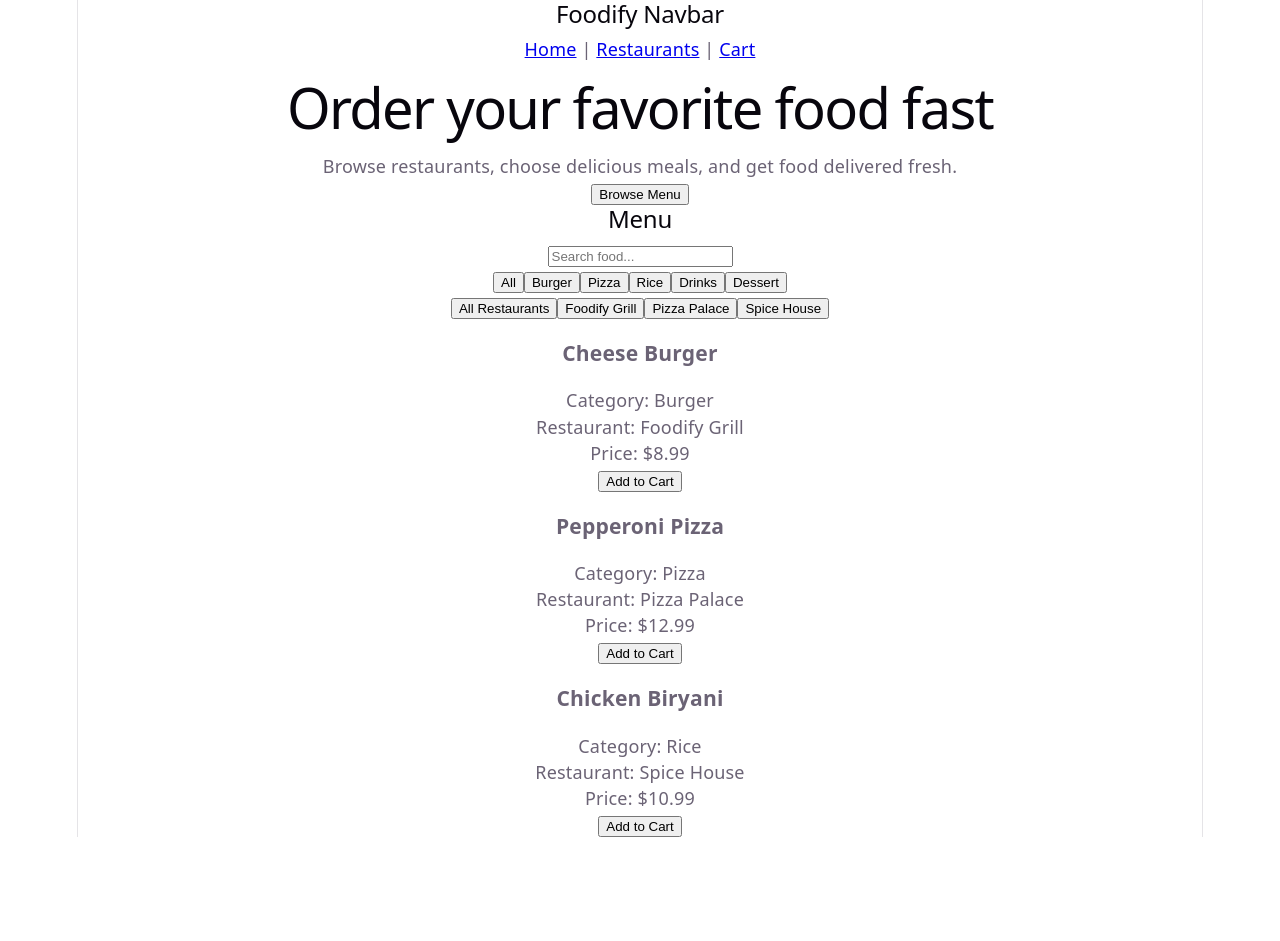
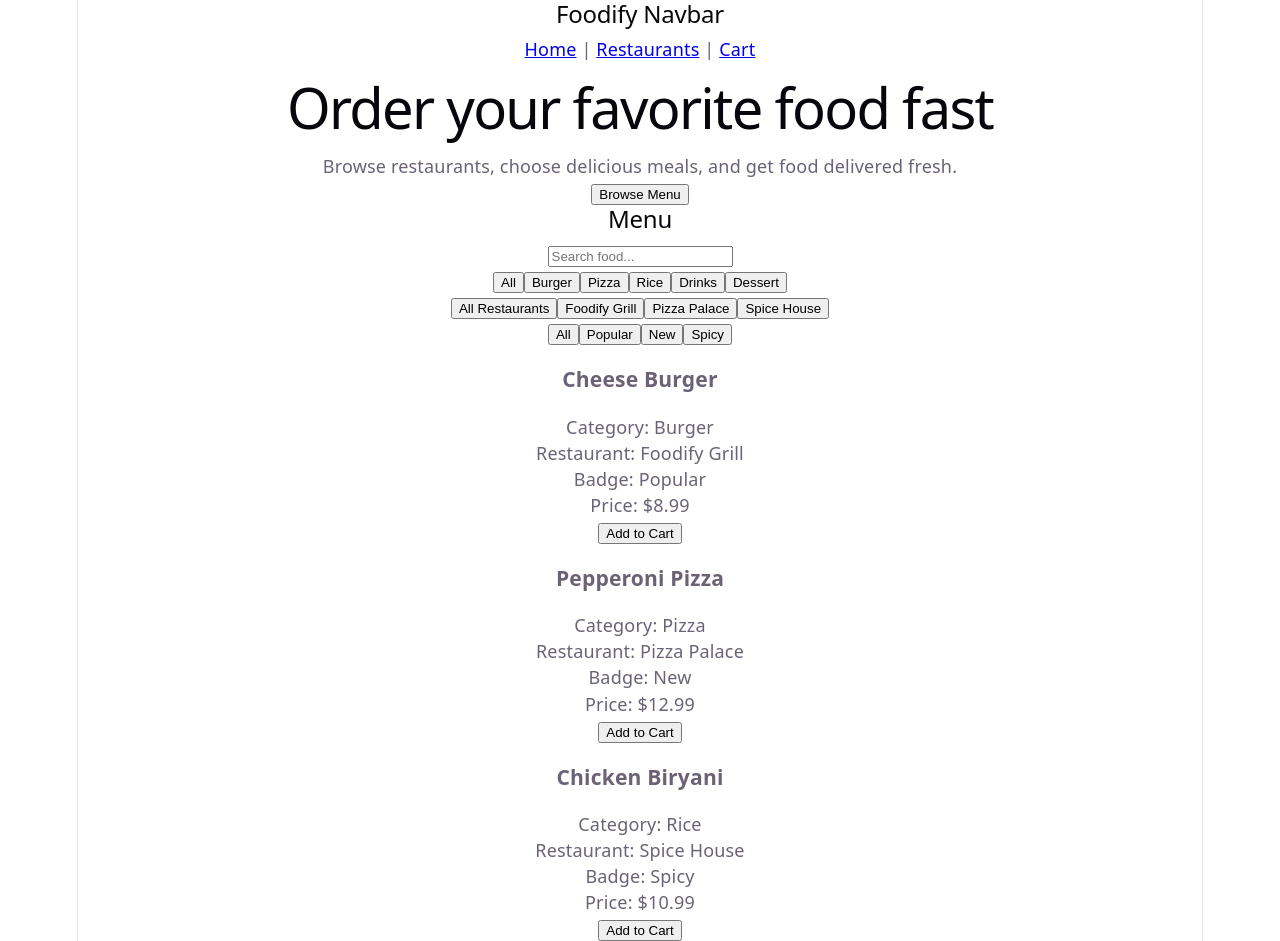
Before and after one commit to Rohit6165/foodify, a React (Vite) app: page / in a window 1280 px wide. Before the commit the page ends 837 px from the top, so only its background shows below. Built offline with nearby package versions, Linux system fonts and the light colour scheme.

Commit message:
Add badge filter

```diff
--- a/src/App.jsx
+++ b/src/App.jsx
@@ -7,19 +7,17 @@ function App() {
   const [searchText, setSearchText] = useState("");
   const [selectedCategory, setSelectedCategory] = useState("All");
   const [selectedRestaurant, setSelectedRestaurant] = useState("All");
+  const [selectedBadge, setSelectedBadge] = useState("All");
+
+  const badges = ["All", "Popular", "New", "Spicy"];
 
   const filteredFoods = foods.filter((food) => {
-    const matchesSearch = food.name
-      .toLowerCase()
-      .includes(searchText.toLowerCase());
+    const matchesSearch = food.name.toLowerCase().includes(searchText.toLowerCase());
+    const matchesCategory = selectedCategory === "All" || food.category === selectedCategory;
+    const matchesRestaurant = selectedRestaurant === "All" || food.restaurant === selectedRestaurant;
+    const matchesBadge = selectedBadge === "All" || food.badge === selectedBadge;
 
-    const matchesCategory =
-      selectedCategory === "All" || food.category === selectedCategory;
-
-    const matchesRestaurant =
-      selectedRestaurant === "All" || food.restaurant === selectedRestaurant;
-
-    return matchesSearch && matchesCategory && matchesRestaurant;
+    return matchesSearch && matchesCategory && matchesRestaurant && matchesBadge;
   });
 
   return (
@@ -54,16 +52,18 @@ function App() {
         </div>
 
         <div>
-          <button onClick={() => setSelectedRestaurant("All")}>
-            All Restaurants
-          </button>
+          <button onClick={() => setSelectedRestaurant("All")}>All Restaurants</button>
+          {restaurants.map((restaurant) => (
+            <button key={restaurant.id} onClick={() => setSelectedRestaurant(restaurant.name)}>
+              {restaurant.name}
+            </button>
+          ))}
+        </div>
 
-          {restaurants.map((restaurant) => (
-            <button
-              key={restaurant.id}
-              onClick={() => setSelectedRestaurant(restaurant.name)}
-            >
-              {restaurant.name}
+        <div>
+          {badges.map((badge) => (
+            <button key={badge} onClick={() => setSelectedBadge(badge)}>
+              {badge}
             </button>
           ))}
         </div>
@@ -73,6 +73,7 @@ function App() {
             <h3>{food.name}</h3>
             <p>Category: {food.category}</p>
             <p>Restaurant: {food.restaurant}</p>
+            <p>Badge: {food.badge}</p>
             <p>Price: ${food.price}</p>
             <button>Add to Cart</button>
           </div>
--- a/src/data/foods.js
+++ b/src/data/foods.js
@@ -5,6 +5,7 @@ const foods = [
     category: "Burger",
     price: 8.99,
     restaurant: "Foodify Grill",
+    badge: "Popular",
   },
   {
     id: 2,
@@ -12,6 +13,7 @@ const foods = [
     category: "Pizza",
     price: 12.99,
     restaurant: "Pizza Palace",
+    badge: "New",
   },
   {
     id: 3,
@@ -19,6 +21,7 @@ const foods = [
     category: "Rice",
     price: 10.99,
     restaurant: "Spice House",
+    badge: "Spicy",
   },
 ];
 
```
